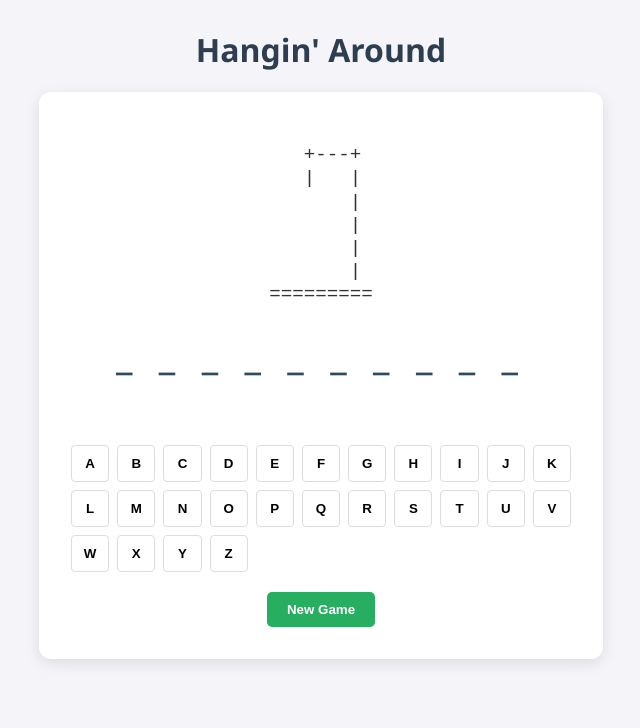
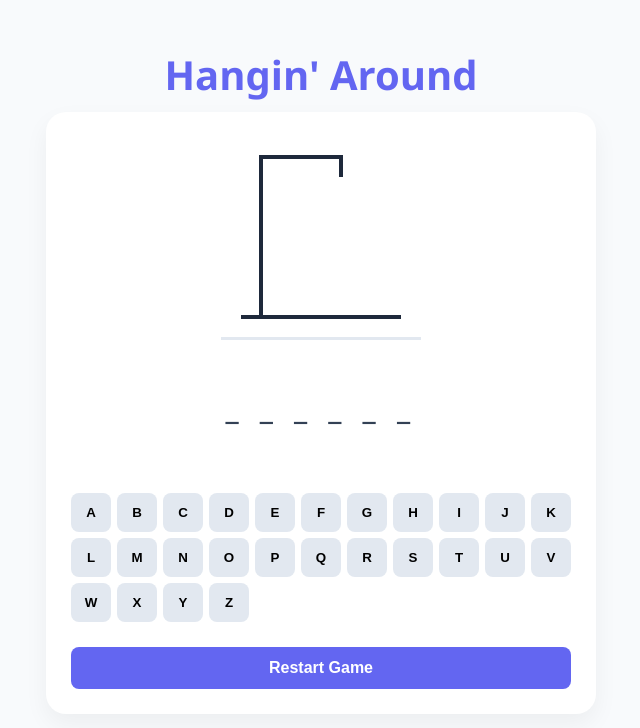
Before and after one commit to CalebDay337/Hangin-around, a plain HTML site: page index.html in a window 1280 px wide. Shown: the whole page, without its empty margins (319-959 px from the left). Drawn offline with Linux system fonts and the light colour scheme.

Commit message:
Update index.html

```diff
--- a/index.html
+++ b/index.html
@@ -5,17 +5,26 @@
     <meta name="viewport" content="width=device-width, initial-scale=1.0">
     <title>Hangin' Around</title>
     <style>
-        body { font-family: 'Segoe UI', Tahoma, Geneva, Verdana, sans-serif; display: flex; flex-direction: column; align-items: center; background-color: #f4f4f9; color: #333; }
-        h1 { margin-top: 20px; color: #2c3e50; }
-        #game-container { background: white; padding: 2rem; border-radius: 12px; box-shadow: 0 4px 15px rgba(0,0,0,0.1); text-align: center; max-width: 500px; width: 90%; }
-        #word-display { font-size: 2.5rem; letter-spacing: 0.5rem; margin: 20px 0; font-weight: bold; color: #34495e; }
-        #message { height: 24px; margin-bottom: 20px; font-weight: bold; }
-        #keyboard { display: grid; grid-template-columns: repeat(auto-fit, minmax(35px, 1fr)); gap: 8px; }
-        button { padding: 10px; cursor: pointer; border: 1px solid #ddd; border-radius: 4px; background: #fff; transition: all 0.2s; font-weight: bold; }
-        button:hover:not(:disabled) { background: #3498db; color: white; border-color: #3498db; }
-        button:disabled { background: #eee; cursor: not-allowed; opacity: 0.6; }
-        #hangman-viz { font-family: monospace; white-space: pre; font-size: 1.2rem; margin: 20px 0; line-height: 1.2; }
-        .reset-btn { margin-top: 20px; padding: 10px 20px; background: #27ae60; color: white; border: none; border-radius: 5px; cursor: pointer; }
+        :root { --primary: #6366f1; --bg: #f8fafc; --text: #1e293b; }
+        body { font-family: 'Segoe UI', system-ui, sans-serif; background-color: var(--bg); color: var(--text); display: flex; flex-direction: column; align-items: center; margin: 0; padding: 20px; }
+        h1 { margin-bottom: 10px; font-size: 2.5rem; color: var(--primary); }
+
+        #game-container { background: white; padding: 25px; border-radius: 20px; box-shadow: 0 10px 25px rgba(0,0,0,0.05); text-align: center; width: 100%; max-width: 500px; }
+
+        canvas { background: #fff; border-bottom: 3px solid #e2e8f0; margin-bottom: 20px; max-width: 100%; }
+
+        #word-display { font-size: 2rem; letter-spacing: 0.4rem; margin: 20px 0; font-weight: 800; color: #334155; text-transform: uppercase; }
+
+        #message { font-size: 1.2rem; font-weight: bold; margin-bottom: 15px; height: 30px; }
+
+        #keyboard { display: grid; grid-template-columns: repeat(auto-fill, minmax(38px, 1fr)); gap: 6px; }
+
+        button.key { border: none; padding: 12px 5px; border-radius: 8px; background: #e2e8f0; cursor: pointer; font-weight: bold; transition: 0.2s; }
+        button.key:hover:not(:disabled) { background: var(--primary); color: white; transform: translateY(-2px); }
+        button.key:disabled { opacity: 0.4; cursor: not-allowed; }
+
+        .reset-btn { margin-top: 25px; width: 100%; padding: 12px; background: var(--primary); color: white; border: none; border-radius: 8px; font-size: 1rem; font-weight: bold; cursor: pointer; }
+        .reset-btn:hover { filter: brightness(1.1); }
     </style>
 </head>
 <body>
@@ -23,84 +32,33 @@
     <h1>Hangin' Around</h1>
 
     <div id="game-container">
-        <div id="hangman-viz">
-  +---+
-  |   |
-      |
-      |
-      |
-      |
-=========</div>
+        <canvas id="hangmanCanvas" width="200" height="200"></canvas>
 
         <div id="word-display">_ _ _ _ _</div>
         <div id="message"></div>
         <div id="keyboard"></div>
-        <button class="reset-btn" onclick="initGame()">New Game</button>
+
+        <button class="reset-btn" onclick="initGame()">Restart Game</button>
     </div>
 
     <script>
-        const words = ["GITHUB", "PROGRAMMING", "JAVASCRIPT", "DEVELOPER", "ALGORITHM", "HANGMAN", "CODE"];
-        const stages = [
-`  +---+
-  |   |
-      |
-      |
-      |
-      |
-=========`,
-`  +---+
-  |   |
-  O   |
-      |
-      |
-      |
-=========`,
-`  +---+
-  |   |
-  O   |
-  |   |
-      |
-      |
-=========`,
-`  +---+
-  |   |
-  O   |
- /|   |
-      |
-      |
-=========`,
-`  +---+
-  |   |
-  O   |
- /|\\  |
-      |
-      |
-=========`,
-`  +---+
-  |   |
-  O   |
- /|\\  |
- /    |
-      |
-=========`,
-`  +---+
-  |   |
-  O   |
- /|\\  |
- / \\  |
-      |
-=========`];
+        const canvas = document.getElementById('hangmanCanvas');
+        const ctx = canvas.getContext('2d');
+
+        // Non-programming word list
+        const words = ["ELEPHANT", "MOUNTAIN", "PIZZA", "BICYCLE", "SUNSET", "WHISPER", "CHICKEN", "GUITAR", "JOURNEY", "BACKPACK", "STarlight", "TROPICAL", "ISLAND"];
 
         let selectedWord = "";
         let guessedLetters = [];
         let mistakes = 0;
 
         function initGame() {
-            selectedWord = words[Math.floor(Math.random() * words.length)];
+            selectedWord = words[Math.floor(Math.random() * words.length)].toUpperCase();
             guessedLetters = [];
             mistakes = 0;
             document.getElementById("message").innerText = "";
-            document.getElementById("message").style.color = "black";
+            clearCanvas();
+            drawBase();
             createKeyboard();
             updateDisplay();
         }
@@ -111,6 +69,7 @@
             "ABCDEFGHIJKLMNOPQRSTUVWXYZ".split("").forEach(letter => {
                 const btn = document.createElement("button");
                 btn.innerText = letter;
+                btn.className = "key";
                 btn.onclick = () => handleGuess(letter, btn);
                 keyboard.appendChild(btn);
             });
@@ -120,8 +79,13 @@
             btn.disabled = true;
             if (selectedWord.includes(letter)) {
                 guessedLetters.push(letter);
+                btn.style.background = "#22c55e"; // Green for correct
+                btn.style.color = "white";
             } else {
                 mistakes++;
+                btn.style.background = "#ef4444"; // Red for wrong
+                btn.style.color = "white";
+                drawHangman();
             }
             updateDisplay();
             checkGameStatus();
@@ -130,23 +94,46 @@
         function updateDisplay() {
             const display = selectedWord.split("").map(l => guessedLetters.includes(l) ? l : "_").join(" ");
             document.getElementById("word-display").innerText = display;
-            document.getElementById("hangman-viz").innerText = stages[mistakes];
+        }
+
+        // --- Graphics Logic ---
+        function clearCanvas() { ctx.clearRect(0, 0, canvas.width, canvas.height); ctx.lineWidth = 4; ctx.strokeStyle = "#1e293b"; }
+
+        function drawBase() {
+            ctx.beginPath();
+            ctx.moveTo(20, 180); ctx.lineTo(180, 180); // Base
+            ctx.moveTo(40, 180); ctx.lineTo(40, 20);   // Post
+            ctx.lineTo(120, 20); ctx.lineTo(120, 40);  // Beam & Rope
+            ctx.stroke();
+        }
+
+        function drawHangman() {
+            ctx.beginPath();
+            switch(mistakes) {
+                case 1: ctx.arc(120, 55, 15, 0, Math.PI * 2); break; // Head
+                case 2: ctx.moveTo(120, 70); ctx.lineTo(120, 120); break; // Body
+                case 3: ctx.moveTo(120, 80); ctx.lineTo(90, 100); break; // Left Arm
+                case 4: ctx.moveTo(120, 80); ctx.lineTo(150, 100); break; // Right Arm
+                case 5: ctx.moveTo(120, 120); ctx.lineTo(90, 150); break; // Left Leg
+                case 6: ctx.moveTo(120, 120); ctx.lineTo(150, 150); break; // Right Leg
+            }
+            ctx.stroke();
         }
 
         function checkGameStatus() {
             if (!document.getElementById("word-display").innerText.includes("_")) {
-                document.getElementById("message").innerText = "YOU WIN! 🎉";
-                document.getElementById("message").style.color = "#27ae60";
+                document.getElementById("message").innerText = "YOU SAVED THEM! 🎉";
+                document.getElementById("message").style.color = "#16a34a";
                 disableAllButtons();
-            } else if (mistakes >= stages.length - 1) {
-                document.getElementById("message").innerText = `GAME OVER! Word was: ${selectedWord}`;
-                document.getElementById("message").style.color = "#e74c3c";
+            } else if (mistakes >= 6) {
+                document.getElementById("message").innerText = `THE WORD WAS: ${selectedWord}`;
+                document.getElementById("message").style.color = "#dc2626";
                 disableAllButtons();
             }
         }
 
         function disableAllButtons() {
-            const buttons = document.querySelectorAll("#keyboard button");
+            const buttons = document.querySelectorAll(".key");
             buttons.forEach(b => b.disabled = true);
         }
 
```
